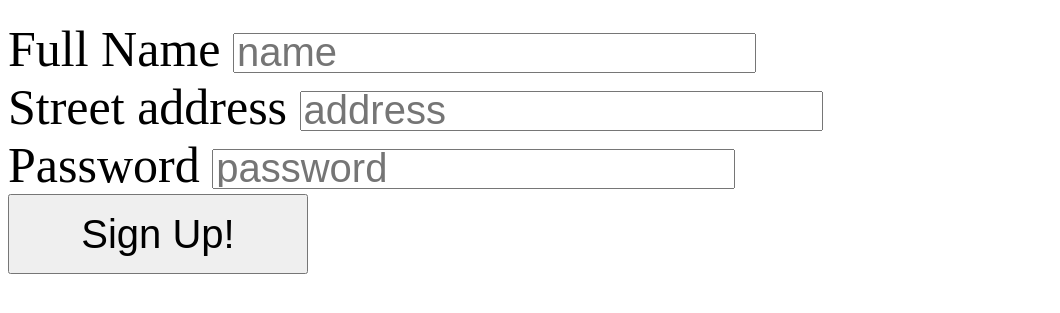
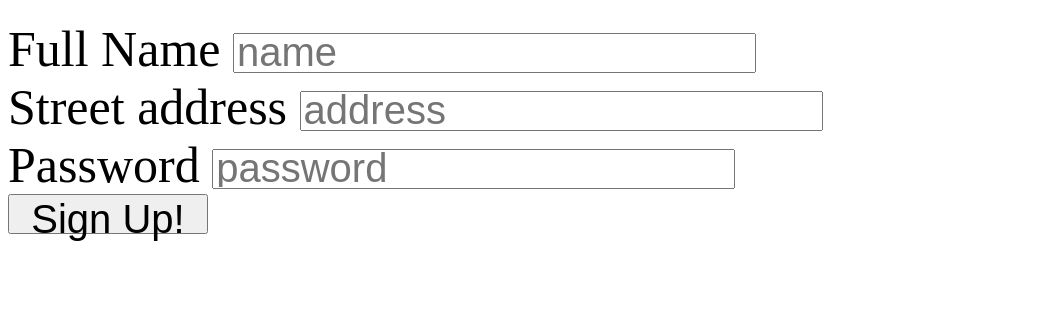
Before and after one commit to baizhongyuan-cpu/sentinel2026, a plain HTML site: page sentinel-day1/mini_website.html in a window 1280 px wide. Shown: the part 97-410 px from the top of the page, without its empty margins (0-1060 px from the left). Drawn offline with Linux system fonts and the light colour scheme.

Commit message:
Update mini_website.html

```diff
--- a/sentinel-day1/mini_website.html
+++ b/sentinel-day1/mini_website.html
@@ -18,7 +18,7 @@
                 <label for="password">Password</label>
                 <input style="font-size:40px; height:40px" id="password" type="password" placeholder="password"/><br/>
                 <a href = "https://baizhongyuan-cpu.github.io/sentinel2026/sentinel-day1/mini_website2.html">
-                    <button style="width:300px; height:80px; font-size:40px" type="button">
+                    <button style="width:200px; height:40px; font-size:40px" type="button">
                         Sign Up!
                     </button>
                 </a>
```
